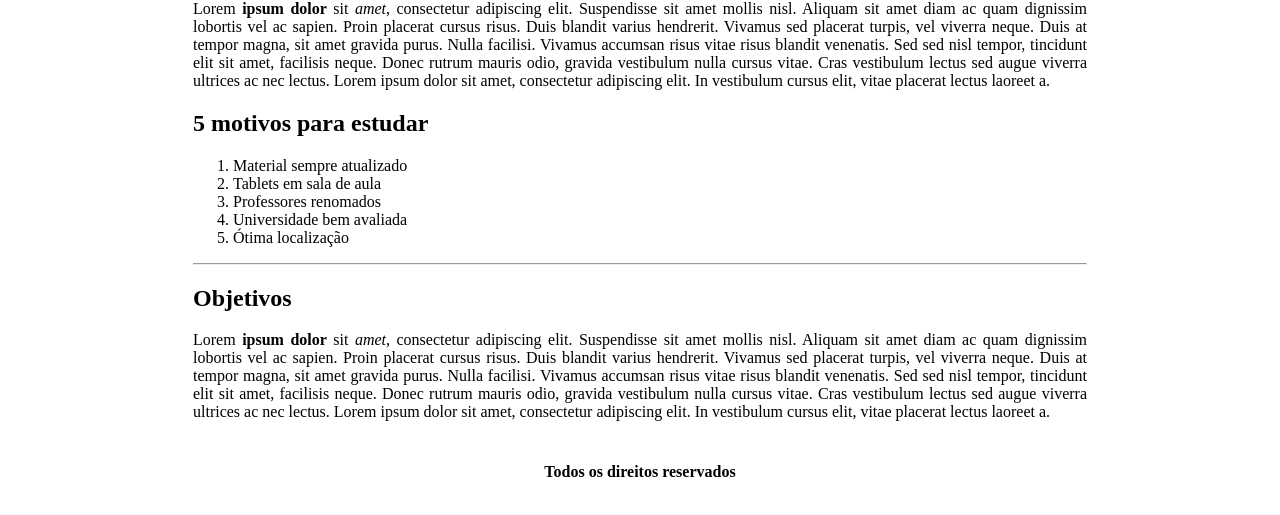
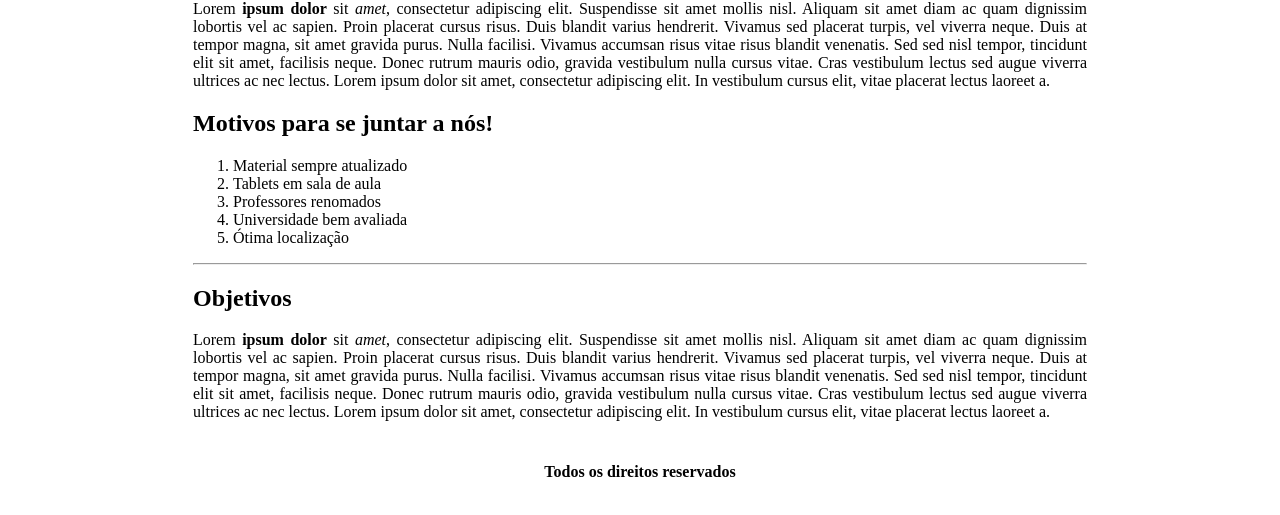
Before and after one commit to Nathanaelss/ProjetoEstudo2HTML, a plain HTML site: page quem-somos.html in a window 1280 px wide. Shown: the part 171-686 px from the top of the page. Drawn offline with Linux system fonts and the light colour scheme.

Commit message:
Este estudo foi finalizado

```diff
--- a/quem-somos.html
+++ b/quem-somos.html
@@ -29,7 +29,7 @@
 						Lorem <strong>ipsum dolor</strong> sit <em>amet</em>, consectetur adipiscing elit. Suspendisse sit amet mollis nisl. Aliquam sit amet diam ac quam dignissim lobortis vel ac sapien. Proin placerat cursus risus. Duis blandit varius hendrerit. Vivamus sed placerat turpis, vel viverra neque. Duis at tempor magna, sit amet gravida purus. Nulla facilisi. Vivamus accumsan risus vitae risus blandit venenatis. Sed sed nisl tempor, tincidunt elit sit amet, facilisis neque. Donec rutrum mauris odio, gravida vestibulum nulla cursus vitae. Cras vestibulum lectus sed augue viverra ultrices ac nec lectus. Lorem ipsum dolor sit amet, consectetur adipiscing elit. In vestibulum cursus elit, vitae placerat lectus laoreet a.
 					</p>
 
-					<h2>5 motivos para estudar</h2>
+					<h2>Motivos para se juntar a nós!</h2>
 					<ol>
 						<li>Material sempre atualizado</li>
 						<li>Tablets em sala de aula</li>
```
